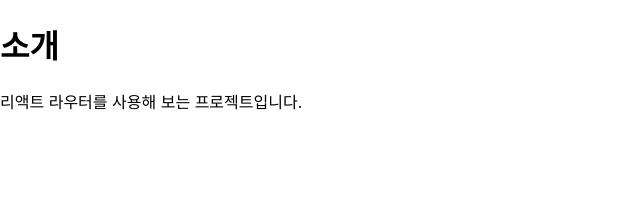
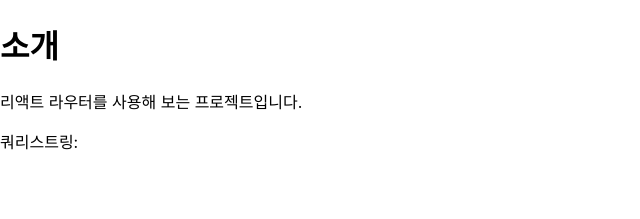
Before and after one commit to ovovvvvv/SPA, a React (Create React App) app: page /about in a window 1280 px wide. Shown: the top 219 px of the page, without its empty margins (0-640 px from the left). Built offline with nearby package versions, Linux system fonts and the light colour scheme.

Commit message:
쿼리스트링

```diff
--- a/src/pages/About.js
+++ b/src/pages/About.js
@@ -1,10 +1,14 @@
 import React from "react";
+import { useLocation } from "react-router-dom";
 
 const About = () => {
+  const location = useLocation();
+
   return (
     <div>
       <h1>소개</h1>
       <p>리액트 라우터를 사용해 보는 프로젝트입니다.</p>
+      <p>쿼리스트링: {location.search}</p>
     </div>
   );
 };
```
